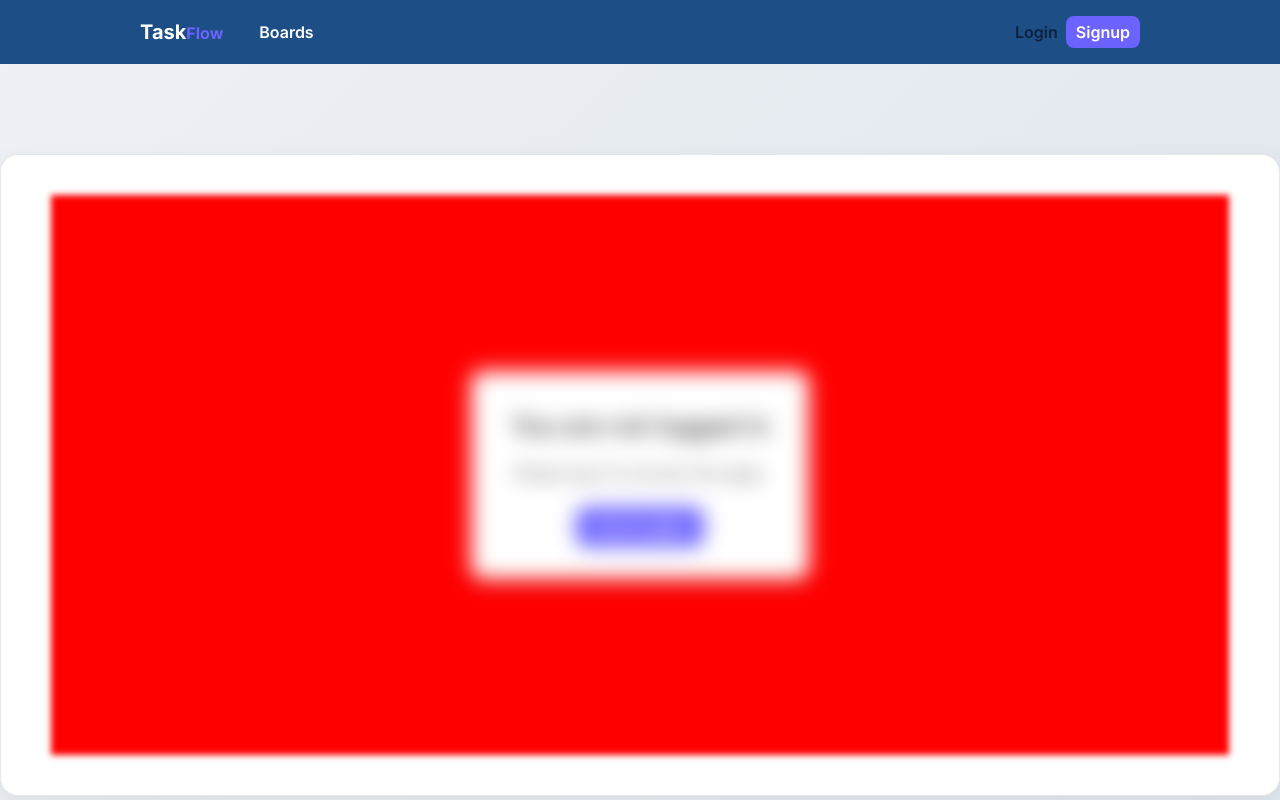
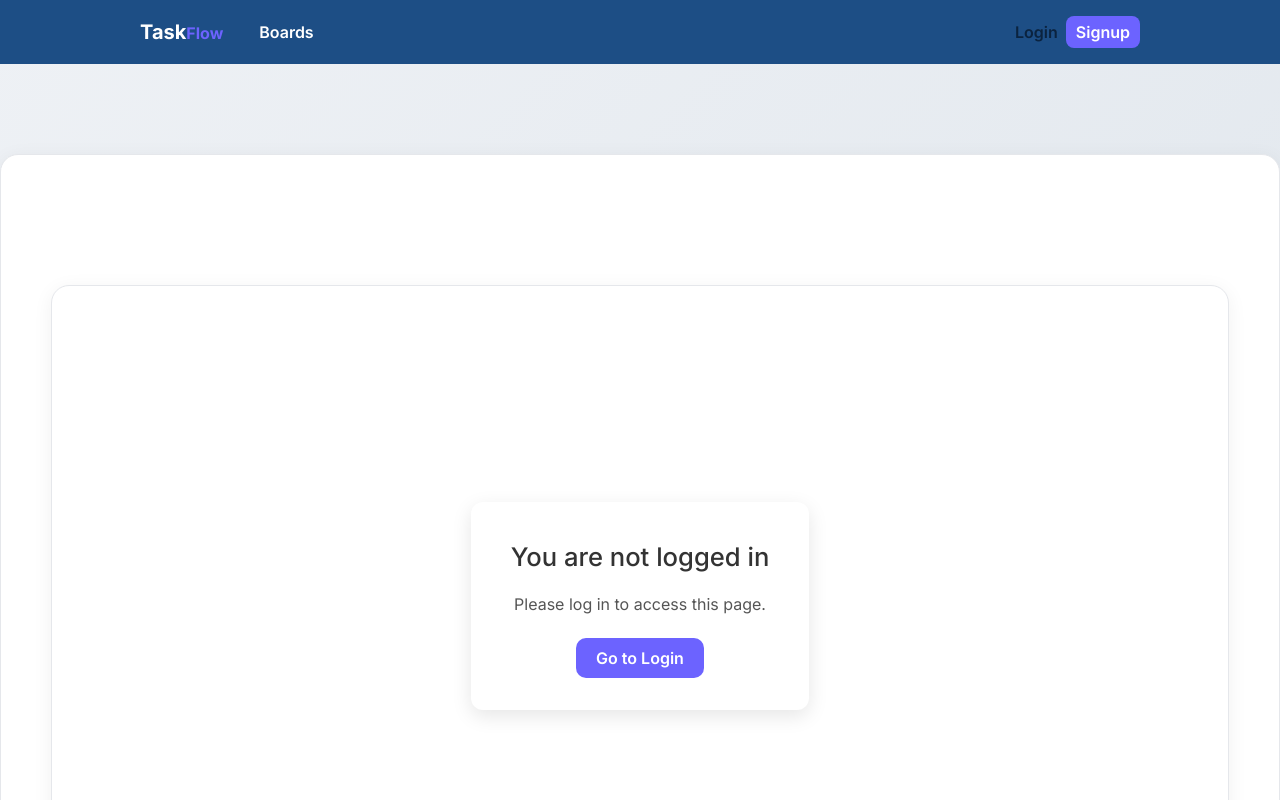
Before and after one commit to deepika5791/task-management-client-app, a React (Vite) app: page /home in a window 1280 px wide. Shown: the top 800 px of the page. Built offline with nearby package versions, Linux system fonts and the light colour scheme.

Commit message:
added filter

```diff
--- a/src/App.jsx
+++ b/src/App.jsx
@@ -28,10 +28,10 @@ const App = () => {
             <Route path="/login" element={<Login />} />
             <Route
               path="/home"
-              element={<div className={user ? "content-wrapper" : "wrapper"}>{user ? <Home /> : <GlobalLoginPage />}</div>}
+              element={<div className={user ?  "wrapper" : "content-wrapper"}>{user ? <Home /> : <GlobalLoginPage />}</div>}
             />
             <Route path="/board/:id" element={<BoardPage />} />
-            <Route path="/globalLoginPage" element={<div className={user ? "content-wrapper" : "wrapper"}><GlobalLoginPage /></div> } />
+            <Route path="/globalLoginPage" element={<div className={user ? "wrapper" : "content-wrapper"}><GlobalLoginPage /></div> } />
           </Routes>
         </main>
       </div>
--- a/src/components/globalLoginPage/GlobalLoginPage.css
+++ b/src/components/globalLoginPage/GlobalLoginPage.css
@@ -3,7 +3,6 @@
   display: flex;
   justify-content: center;
   align-items: center;
-  filter: blur(10px);
 }
 
 .not-logged-box {
```
